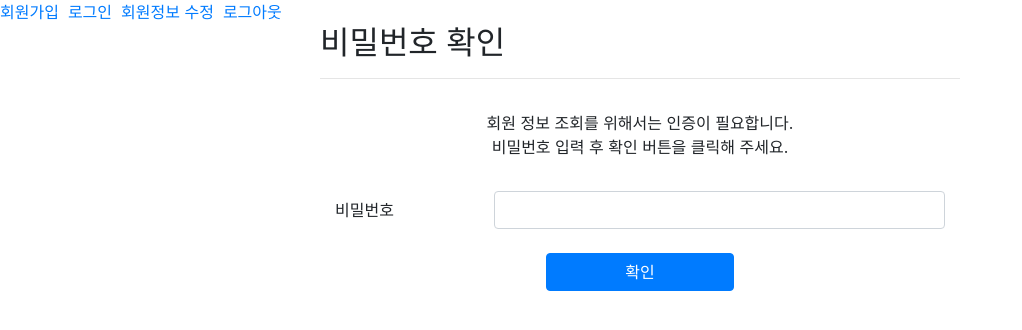
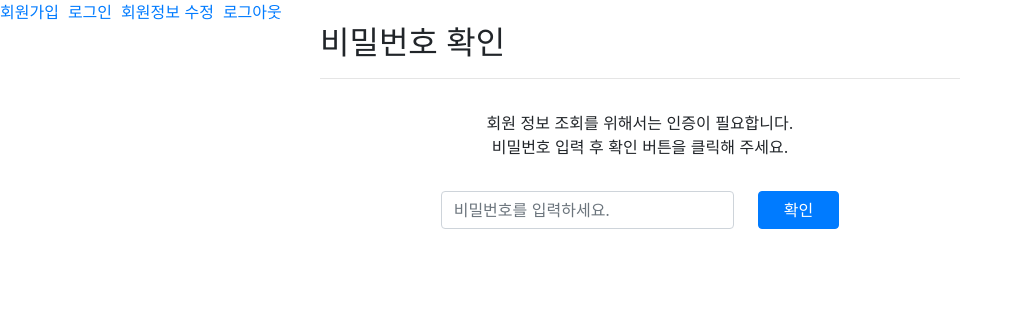
Before and after one commit to Jiyoooon/cookit, a Vue app in the folder front-end/: page /passwordAuth in a window 1280 px wide. Shown: the top 330 px of the page, without its empty margins (0-1022 px from the left). Built offline with nearby package versions, Linux system fonts and the light colour scheme.

Commit message:
0722 | Modify align

```diff
--- a/front-end/src/components/accounts/PasswordAuth.vue
+++ b/front-end/src/components/accounts/PasswordAuth.vue
@@ -2,17 +2,14 @@
   <div>
     <b-container fluid="lg" id="userinfo-container">
     <b-row align-v="center">
-      <b-col sm="3">비밀번호</b-col>
-      <b-col sm="9">
-        <b-form-input type="password" id="password" aria-describedby="password-feedback"></b-form-input>
+        <b-col sm="2"></b-col>
+      <b-col sm="6">
+        <b-form-input type="password" id="password" aria-describedby="password-feedback" placeholder="비밀번호를 입력하세요."></b-form-input>
       </b-col>
-    </b-row>
-    <b-row align-v="center" align-h="center">
-      <b-col sm="4"></b-col>
-      <b-col sm="4">
+      <b-col sm="2">
         <b-button type="submit" variant="primary" id="okButton" to="/userInfo" block>확인</b-button>
       </b-col>
-      <b-col sm="4"></b-col>
+      <b-col sm="2"></b-col>
     </b-row>
   </b-container>
   </div>
```
